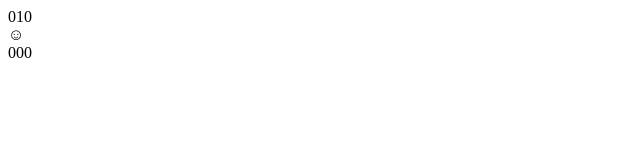
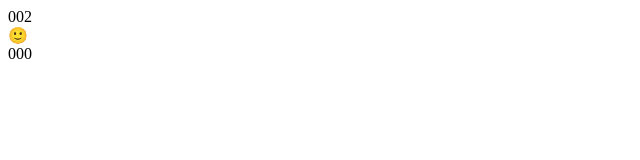
Before and after one commit to jaredellison/mineswept, a React app: page / in a window 1280 px wide. Shown: the top 160 px of the page, without its empty margins (0-640 px from the left). Built offline with nearby package versions, Linux system fonts and the light colour scheme; the HTML template or start-up script is replaced by a standard one.

Commit message:
Use emojis to render game state

```diff
--- a/client/src/components/board.jsx
+++ b/client/src/components/board.jsx
@@ -10,16 +10,18 @@ class Board extends React.Component {
       gameState: 'new-game', // "new-game", "playing", "winner", "game-over"
       sizeX: 9,
       sizeY: 9,
-      mines: 10,
+      mines: 2,
       timeCount: 0,
       flagCount: 10,
       squares: [[]],
-      timerId: null
+      timerId: null,
+      uncoveredCount: 0
     };
 
     this.startNewGame = this.startNewGame.bind(this);
     this.squareClickHandler = this.squareClickHandler.bind(this);
     this.endGame = this.endGame.bind(this);
+    this.checkWinner = this.checkWinner.bind(this);
   }
 
   componentDidMount() {
@@ -61,6 +63,16 @@ class Board extends React.Component {
     }
 
     this.setState(() => ({ squares: squares }));
+  }
+
+  checkWinner(uncovered) {
+    if (uncovered + this.state.mines === this.state.sizeX * this.state.sizeY) {
+      console.log('WINNER!!!!!!');
+      this.stopTimer();
+      this.setState(() => {
+        return { gameState: 'winner' };
+      });
+    }
   }
 
   ////////////////////////////////////////
@@ -130,8 +142,15 @@ class Board extends React.Component {
 
   uncoverSquare(y, x) {
     const newSquares = this.copySquares(this.state.squares);
+    let uncoveredCount = this.state.uncoveredCount + 1;
+
+    this.checkWinner(uncoveredCount);
+
     newSquares[y][x].uncovered = true;
-    this.setState(() => ({ squares: newSquares }));
+    this.setState(() => ({
+      squares: newSquares,
+      uncoveredCount: uncoveredCount
+    }));
   }
 
   toggleFlag(y, x) {
@@ -139,8 +158,7 @@ class Board extends React.Component {
     let flag = newSquares[y][x].flag;
     let flagCount = this.state.flagCount;
 
-
-    if (!flag && flagCount > 0) {
+    if (!flag) {
       // Toggle On
       newSquares[y][x].flag = true;
       flagCount--;
@@ -163,15 +181,18 @@ class Board extends React.Component {
 
   uncoverNeighbors(y, x, yMax, xMax) {
     const newSquares = this.copySquares(this.state.squares);
+    let uncoveredCount = this.state.uncoveredCount;
 
     // Recursively search and transform neighbors
     const searchNeighbors = (y, x) => {
       // Base cases
       if (y < 0 || y >= yMax) return;
       if (x < 0 || x >= xMax) return;
-      if (newSquares[y][x].uncovered === true) return;
+      if (newSquares[y][x].uncovered || newSquares[y][x].flag) return;
 
       newSquares[y][x].uncovered = true;
+      uncoveredCount++;
+      this.checkWinner(uncoveredCount);
 
       // Recursive cases
       if (newSquares[y][x].count === 0) {
@@ -184,7 +205,10 @@ class Board extends React.Component {
 
     searchNeighbors(y, x);
 
-    this.setState(() => ({ squares: newSquares }));
+    this.setState(() => ({
+      squares: newSquares,
+      uncoveredCount: uncoveredCount
+    }));
   }
 
   getNeighbors(y, x, yMax, xMax) {
@@ -222,8 +246,11 @@ class Board extends React.Component {
   //  Timers
 
   startTimer() {
+    console.log('starting timer');
     // Increment game timer each second
-    if (this.state.timerId !== null) return;
+    if (this.state.timerId !== null || this.state.gameState !== 'playing') {
+      return;
+    }
 
     let id = setInterval(() => {
       const time = this.state.timeCount;
@@ -248,7 +275,7 @@ class Board extends React.Component {
     const square = this.state.squares[y][x];
 
     // Disable clicks
-    if (this.state.gameState === 'game-over') {
+    if (['game-over', 'winner'].includes(this.state.gameState)) {
       return;
     }
 
@@ -272,13 +299,11 @@ class Board extends React.Component {
       // if square.count is over 1, uncover it
       if (square.count > 0) {
         this.uncoverSquare(y, x);
-        return;
       }
 
       // if square is 0, uncover neighbors
       if (square.count === 0) {
         this.uncoverNeighbors(y, x, this.state.sizeY, this.state.sizeX);
-        return;
       }
     }
 
@@ -289,21 +314,27 @@ class Board extends React.Component {
 
     // If the clock has not started, start it
     if (this.state.gameState === 'new-game') {
-      this.setState(() => ({ gameState: 'playing' }));
-      this.startTimer();
+      this.setState(
+        state => {
+          return state.gameState === 'new-game' ? { gameState: 'playing' } : {};
+        },
+        () => {
+          this.startTimer();
+        }
+      );
     }
   }
 
   render() {
     return (
       <div className="board">
-
         <div className="header">
           <div className="left-counter">
             <Counter count={this.state.flagCount} />
           </div>
           <Smile
             gameOver={this.state.gameState === 'game-over'}
+            winner={this.state.gameState === 'winner'}
             clickHandler={this.startNewGame}
           />
           <div className="left-counter">
@@ -334,7 +365,6 @@ class Board extends React.Component {
             })}
           </tbody>
         </table>
-
       </div>
     );
   }
--- a/client/src/components/smile.jsx
+++ b/client/src/components/smile.jsx
@@ -1,9 +1,15 @@
 import React from 'react';
 
-const Smile = (props) => (
-  <div className="smile" onClick={props.clickHandler}>
-    {props.gameOver ? "☹" : "☺" }
-  </div>
-)
+const Smile = (props) => {
+  let smileCharacter = "🙂";
+  if (props.winner) smileCharacter = "😎";
+  if (props.gameOver) smileCharacter = "😵";
+
+  return (
+    <div className="smile" onClick={props.clickHandler}>
+      {smileCharacter}
+    </div>
+  )
+}
 
 export default Smile;
```
